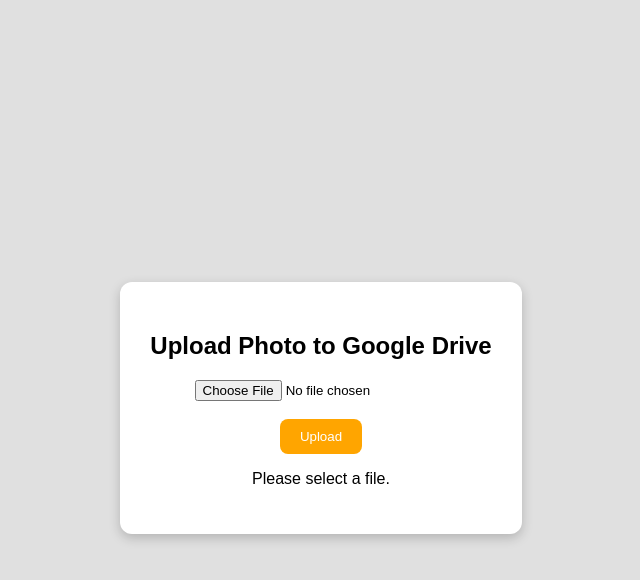
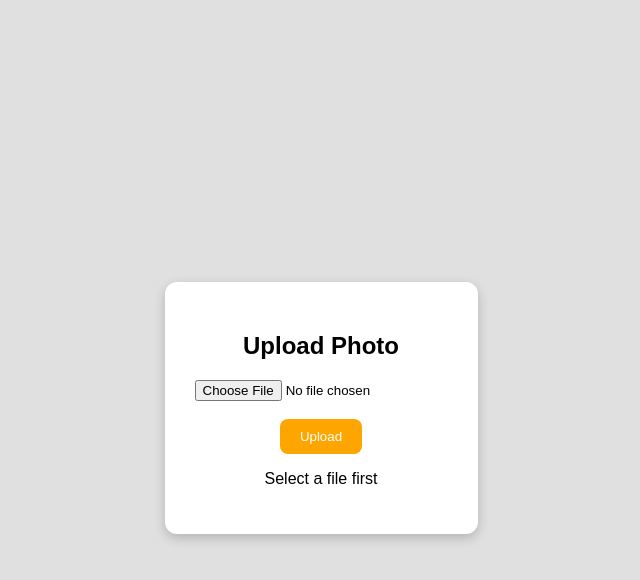
Before and after one commit to photo-uplo/photo-uplo.github.io, a plain HTML site: page index.html in a window 1280 px wide. Both pictures are taken after a click on the button "Upload". Shown: the whole page, without its empty margins (319-959 px from the left). Drawn offline with Linux system fonts and the light colour scheme.

Commit message:
Update index.html

```diff
--- a/index.html
+++ b/index.html
@@ -1,55 +1,30 @@
 <!DOCTYPE html>
 <html lang="en">
 <head>
-  <meta charset="UTF-8" />
-  <title>Google Drive Photo Upload</title>
+<meta charset="UTF-8">
+<title>Upload Photo to Google Drive</title>
 <style>
-    body {
-      background: #e0e0e0;
-      font-family: Arial, sans-serif;
-      display: flex;
-      justify-content: center;
-      align-items: center;
-      height: 100vh;
-    }
-    .box {
-      background: white;
-      padding: 30px;
-      border-radius: 12px;
-      box-shadow: 0 4px 12px rgba(0,0,0,0.2);
-      text-align: center;
-    }
-    button {
-      background: orange;
-      border: none;
-      padding: 10px 20px;
-      border-radius: 8px;
-      color: white;
-      cursor: pointer;
-    }
-    button:hover { background: darkorange; }
+  body { background:#e0e0e0; font-family:Arial; display:flex; justify-content:center; align-items:center; height:100vh; }
+  .box { background:white; padding:30px; border-radius:12px; text-align:center; box-shadow:0 4px 12px rgba(0,0,0,0.2); }
+  button { background:orange; border:none; padding:10px 20px; border-radius:8px; color:white; cursor:pointer; }
+  button:hover { background:darkorange; }
 </style>
 </head>
 <body>
 <div class="box">
-    <h2>Upload Photo to Google Drive</h2>
-    <form id="uploadForm">
-      <input type="file" name="file" id="fileInput" accept="image/*" /><br><br>
-      <button type="submit">Upload</button>
-    </form>
+  <h2>Upload Photo</h2>
+  <input type="file" id="fileInput" accept="image/*"><br><br>
+  <button onclick="upload()">Upload</button>
   <p id="status"></p>
 </div>
 
 <script>
-    const form = document.getElementById('uploadForm');
+async function upload() {
+  const fileInput = document.getElementById('fileInput');
   const status = document.getElementById('status');
 
-    form.addEventListener('submit', async (e) => {
-      e.preventDefault();
-
-      const fileInput = document.getElementById('fileInput');
-      if (fileInput.files.length === 0) {
-        status.textContent = 'Please select a file.';
+  if (!fileInput.files.length) {
+    status.textContent = 'Select a file first';
     return;
   }
 
@@ -58,20 +33,16 @@
 
   status.textContent = 'Uploading...';
 
-      const scriptURL = 'https://script.google.com/macros/s/AKfycbycDagJHaFmaIto-W2j7lxQB3ZO0mCZVqSxMRWmx273W9KFnhSuWEYwE41tgB1KjkNW/exec'; // Paste your web app URL here
+  const scriptURL = 'https://script.google.com/macros/s/AKfycbzXAx4ERdJCLuM5T8WStuO_Pwh72ldNj1CxgHFcZCP5UYjpD6VXZeV-nKT9byvnSxMS/exec'; // Replace with your Apps Script URL
 
   try {
-        const response = await fetch(scriptURL, {
-          method: 'POST',
-          body: formData,
-        });
-
+    const response = await fetch(scriptURL, { method: 'POST', body: formData });
     const text = await response.text();
-        status.textContent = text;
-      } catch (err) {
+    status.innerHTML = text;
+  } catch(err) {
     status.textContent = 'Error: ' + err.message;
   }
-    });
+}
 </script>
 </body>
 </html>
```
Lines whose indentation alone changed are shown as unchanged.
